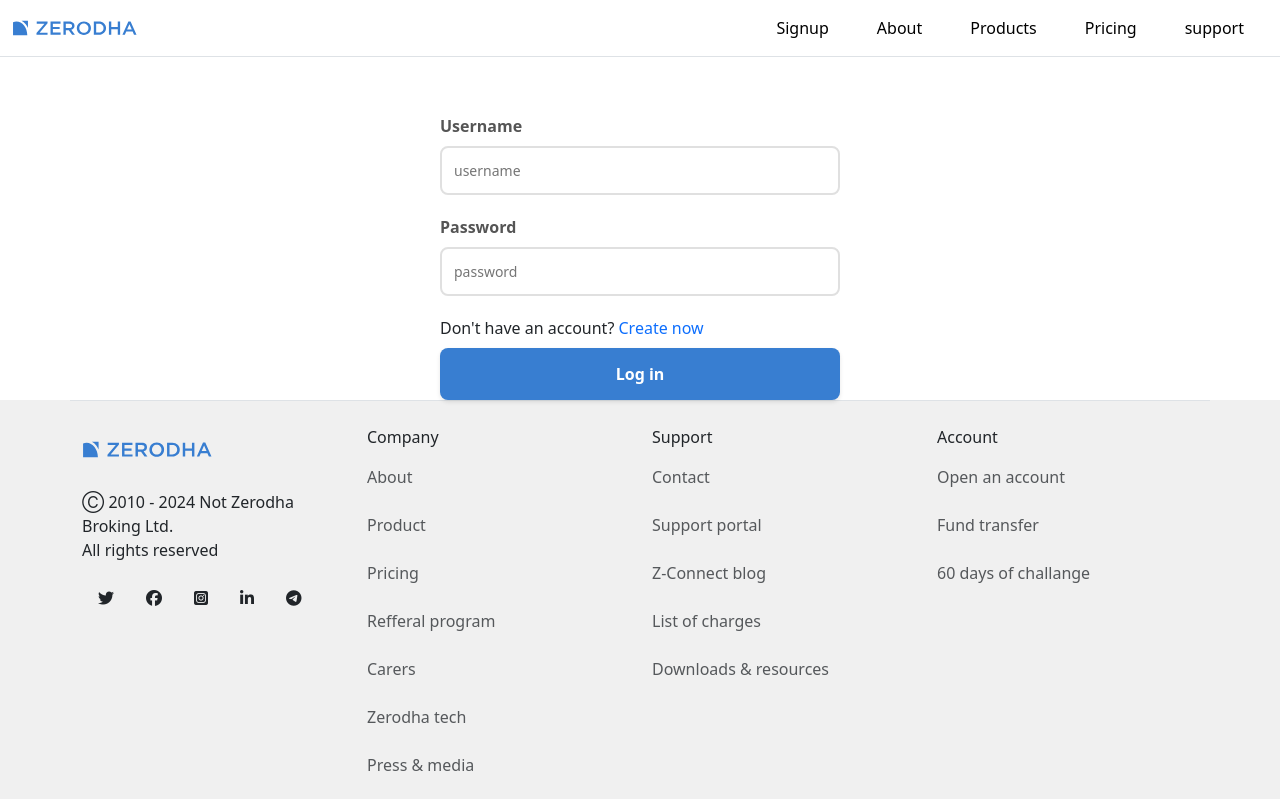
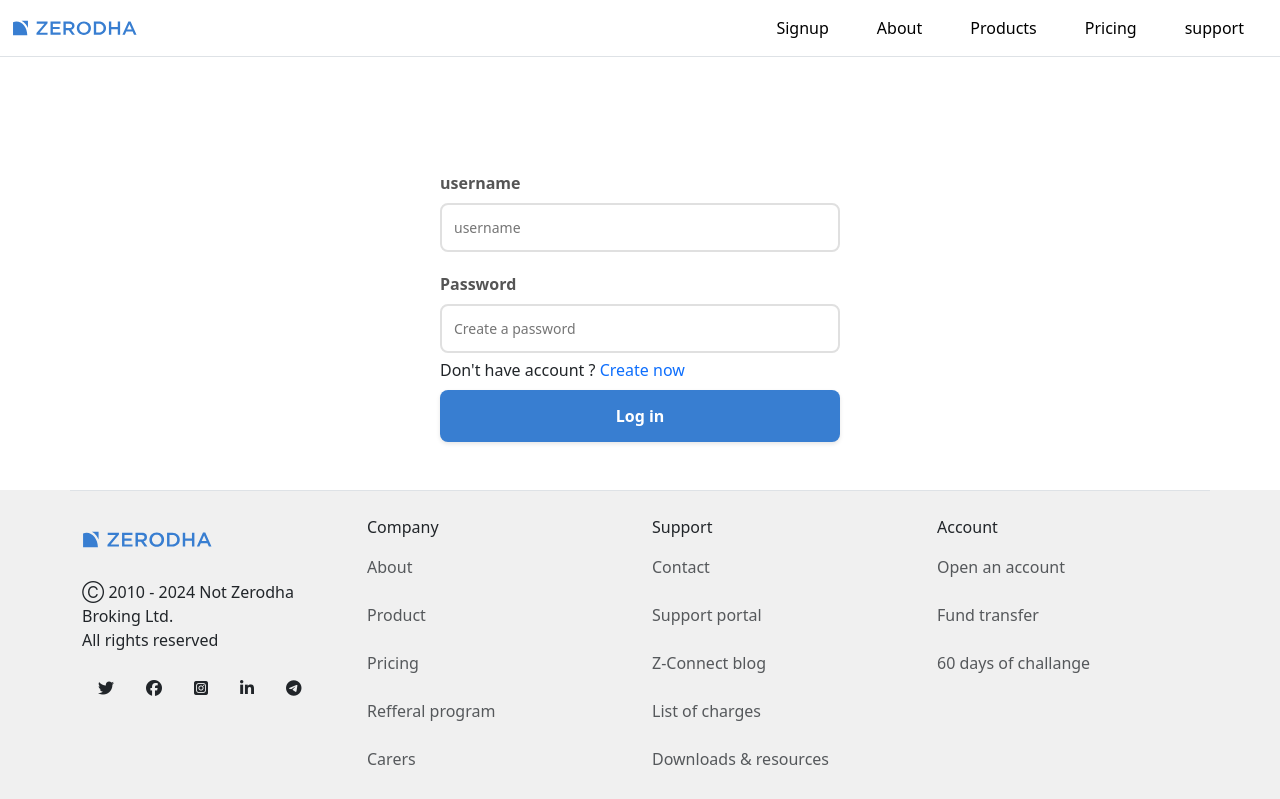
Before and after one commit to ahteshan-glitch/trading_webapp, a React (Vite) app in the folder frontend/: page /login in a window 1280 px wide. Shown: the top 799 px of the page. Built offline with nearby package versions, Linux system fonts and the light colour scheme.

Commit message:
Update Login.jsx

```diff
--- a/frontend/src/landing_page/login/Login.jsx
+++ b/frontend/src/landing_page/login/Login.jsx
@@ -2,121 +2,128 @@
 import { useState } from "react";
 import axios from "axios";
 
-const styles = {
-  container: { paddingTop: "57px", maxWidth: "400px", margin: "0 auto" },
-  fieldWrapper: { marginBottom: "20px" },
-  label: { display: "block", fontWeight: 600, marginBottom: "8px", color: "#555" },
-  input: {
-    width: "100%",
-    padding: "12px",
-    border: "2px solid #e0e0e0",
-    borderRadius: "8px",
-    fontSize: "14px",
-    transition: "border 0.3s",
-  },
-  button: {
-    width: "100%",
-    padding: "14px",
-    backgroundColor: "#387ed1",
-    color: "#fff",
-    border: "none",
-    borderRadius: "8px",
-    fontWeight: 600,
-    fontSize: "16px",
-    cursor: "pointer",
-    transition: "all 0.2s ease",
-    boxShadow: "0 2px 4px rgba(0,0,0,0.1)",
-  },
-};
+function Login() {
+    const [userData,setUserData]=useState({username:"",password:""})
+    const handleSubmit = async (e) => {
+      e.preventDefault();
+      try {
+        const res = await axios.post(import.meta.env.VITE_LOGIN_URL, userData);
+        localStorage.setItem("token", res.data.token);
+        window.location.href = res.data.redirectUrl;
+      } catch (error) {
+        if (error) {
+          alert(error.response.data.message);
+        } else {
+          alert("Something went wrong.");
+        }
+      }
+    };
 
-function Login() {
-  const [userData, setUserData] = useState({ username: "", password: "" });
-
-  const handleChange = (e) =>
-    setUserData((prev) => ({ ...prev, [e.target.id]: e.target.value }));
-
-  const handleSubmit = async (e) => {
-    e.preventDefault();
-    const url = import.meta.env.VITE_LOGIN_URL;
-    if (!url) {
-      return alert("Login URL not configured. Check your .env file.");
+    const handleChange=(e)=>{
+            setUserData((prev)=>({...prev,[e.target.id]:e.target.value}))
     }
-
-    try {
-      const res = await axios.post(
-        url,
-        userData,
-        { withCredentials: true }
-      );
-      // store token if you also return it in JSON
-      if (res.data.token) {
-        localStorage.setItem("token", res.data.token);
-      }
-      window.location.href = res.data.redirectUrl;
-    } catch (err) {
-      // More robust guard
-      const msg =
-        err.response?.data?.message ||
-        err.message ||
-        "Something went wrong. Please try again.";
-      alert(msg);
-    }
-  };
-
-  return (
-    <div style={styles.container}>
+    return (
+        <div style={{paddingTop:"57px"}}>
+     <div style={{ paddingTop: "57px", maxWidth: "400px", margin: "0 auto" }} className="mb-5">
       <form onSubmit={handleSubmit}>
-        <div style={styles.fieldWrapper}>
-          <label htmlFor="username" style={styles.label}>
-            Username
+      <div style={{ marginBottom: "20px" }}>
+          <label
+            htmlFor="username"
+            style={{
+              display: "block",
+              fontWeight: "600",
+              marginBottom: "8px",
+              color: "#555",
+            }}
+          >
+            username
           </label>
           <input
+            onChange={handleChange}
+           value={userData.username}
+            type="username"
             id="username"
-            type="text"
             placeholder="username"
             required
-            value={userData.username}
-            onChange={handleChange}
-            style={styles.input}
+            style={{
+              width: "100%",
+              padding: "12px",
+              border: "2px solid #e0e0e0",
+              borderRadius: "8px",
+              fontSize: "14px",
+              transition: "border 0.3s",
+            }}
           />
         </div>
 
-        <div style={styles.fieldWrapper}>
-          <label htmlFor="password" style={styles.label}>
+        <div style={{ marginBottom: "5px" }}>
+          <label
+            htmlFor="password"
+            style={{
+              display: "block",
+              fontWeight: "600",
+              marginBottom: "8px",
+              color: "#555",
+            }}
+          >
             Password
           </label>
           <input
+            onChange={handleChange}
+            value={userData.password}
+            type="password"
             id="password"
-            type="password"
-            placeholder="password"
+            placeholder="Create a password"
             required
-            value={userData.password}
-            onChange={handleChange}
-            style={styles.input}
+            style={{
+              width: "100%",
+              padding: "12px",
+              border: "2px solid #e0e0e0",
+              borderRadius: "8px",
+              fontSize: "14px",
+              transition: "border 0.3s",
+            }}
           />
         </div>
-
-        <p className="mb-2">
-          Don't have an account? <Link to="/signup">Create now</Link>
-        </p>
-
+        <p className="mb-2">Don't have account ? <Link to="/signup">Create now</Link></p>
         <button
           type="submit"
-          style={styles.button}
+          style={{
+            width: "100%",
+            padding: "14px",
+            backgroundColor: "#387ed1",
+            color: "white",
+            border: "none",
+            borderRadius: "8px",
+            fontWeight: "600",
+            fontSize: "16px",
+            cursor: "pointer",
+            transition: "all 0.2s ease",
+            transform: "translateY(0)",
+            boxShadow: "0 2px 4px rgba(0,0,0,0.1)"
+          }}
           onMouseDown={(e) => {
+            e.currentTarget.style.backgroundColor = "#2a5ea0";
             e.currentTarget.style.transform = "translateY(1px)";
             e.currentTarget.style.boxShadow = "0 1px 2px rgba(0,0,0,0.1)";
           }}
           onMouseUp={(e) => {
+            e.currentTarget.style.backgroundColor = "#387ed1";
+            e.currentTarget.style.transform = "translateY(0)";
+            e.currentTarget.style.boxShadow = "0 2px 4px rgba(0,0,0,0.1)";
+          }}
+          onMouseLeave={(e) => {
+            e.currentTarget.style.backgroundColor = "#387ed1";
             e.currentTarget.style.transform = "translateY(0)";
             e.currentTarget.style.boxShadow = "0 2px 4px rgba(0,0,0,0.1)";
           }}
         >
           Log in
         </button>
-      </form>
-    </div>
-  );
+              </form>
+            </div>
+          </div>
+     );
 }
 
 export default Login;
```
